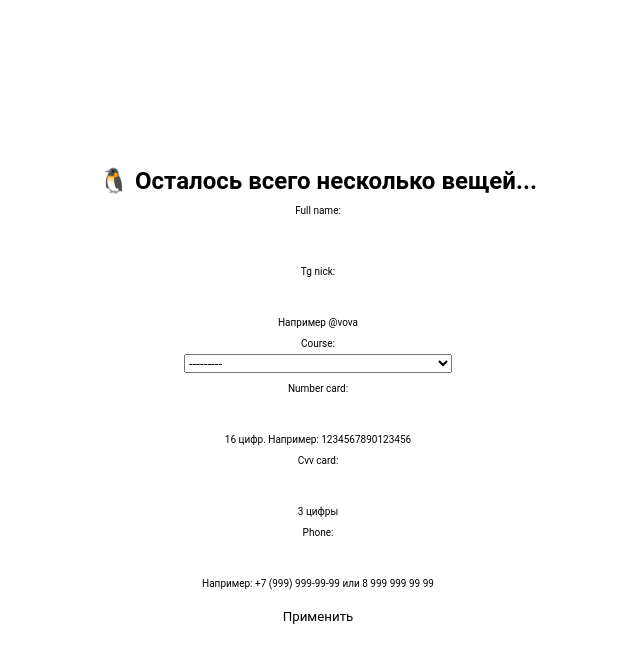
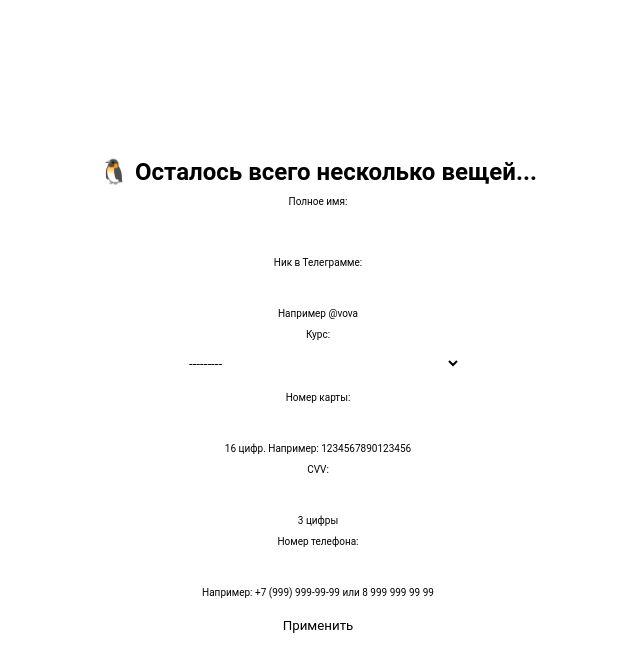
Before and after one commit to bolgaro4ka/webbox, a Django app: page /t/money/1/ in a window 1280 px wide. Shown: the top 672 px of the page, without its empty margins (322-962 px from the left). Run offline with Django 5.2, Linux system fonts and the light colour scheme; data comes from the database, SQL or seed files in the repository; parts of the project's set-up code (start-up, migrations or seed data) failed here and were passed over; some libraries are stand-ins or nearby versions.

Commit message:
епгзв

```diff
--- a/webbox/webbox/main/static/webbox/css/telegram.css
+++ b/webbox/webbox/main/static/webbox/css/telegram.css
@@ -105,7 +105,7 @@ h3 {
     text-align: center;
 }
 
-input {
+input, select {
     color: var(--tg-theme-text-color) !important;
     background-color: var(--tg-theme-secondary-bg-color);
     border: none;
@@ -116,6 +116,7 @@ input {
     cursor: pointer;
     width: 100%;
     margin: 5px 0;
+    width: 100%;
 }
 
 input:hover {
--- a/webbox/webbox/telegram/forms.py
+++ b/webbox/webbox/telegram/forms.py
@@ -3,10 +3,10 @@ from django.contrib.auth.models import User
 from payment.forms import *
 
 class TelegramGenericForm(forms.Form):
-    full_name = forms.CharField(max_length=255)
-    tg_nick = forms.CharField(max_length=255, validators=[validate_tg_nick], help_text="Например @vova")
+    full_name = forms.CharField(max_length=255, label='Полное имя')
+    tg_nick = forms.CharField(max_length=255, validators=[validate_tg_nick], help_text="Например @vova", label='Ник в Телеграмме')
     a = Course.objects.all().filter(is_published=True)
-    course = forms.ModelChoiceField(queryset=a)
-    number_card = forms.CharField(validators=[validate_number_card], help_text="16 цифр. Например: 1234567890123456")
-    cvv_card = forms.CharField(help_text="3 цифры", validators=[validate_cvv_card], max_length=3)
-    phone = forms.CharField(max_length=255, validators=[validate_phone], help_text="Например: +7 (999) 999-99-99 или 8 999 999 99 99")
+    course = forms.ModelChoiceField(queryset=a, label='Курс')
+    number_card = forms.CharField(validators=[validate_number_card], help_text="16 цифр. Например: 1234567890123456", max_length=16, label='Номер карты')
+    cvv_card = forms.CharField(help_text="3 цифры", validators=[validate_cvv_card], max_length=3, label='CVV')
+    phone = forms.CharField(max_length=255, validators=[validate_phone], help_text="Например: +7 (999) 999-99-99 или 8 999 999 99 99", label='Номер телефона')
```
